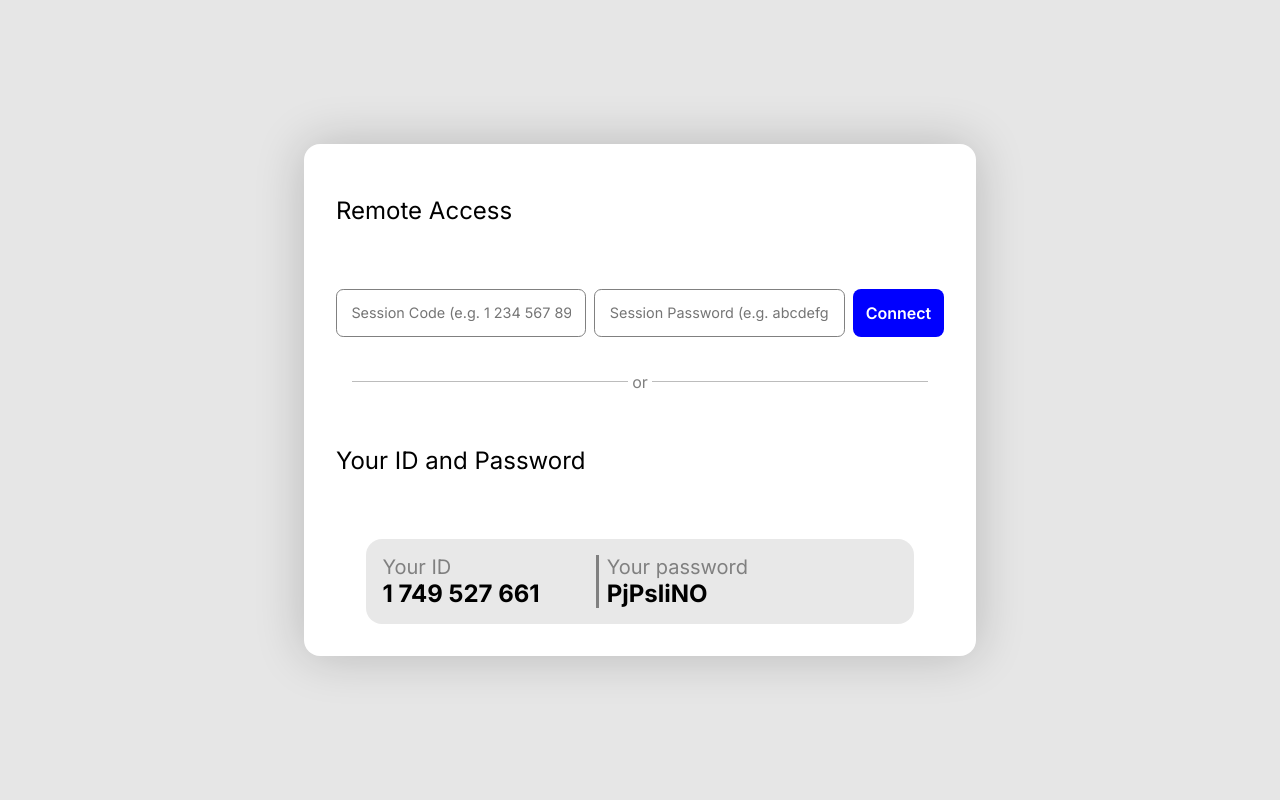
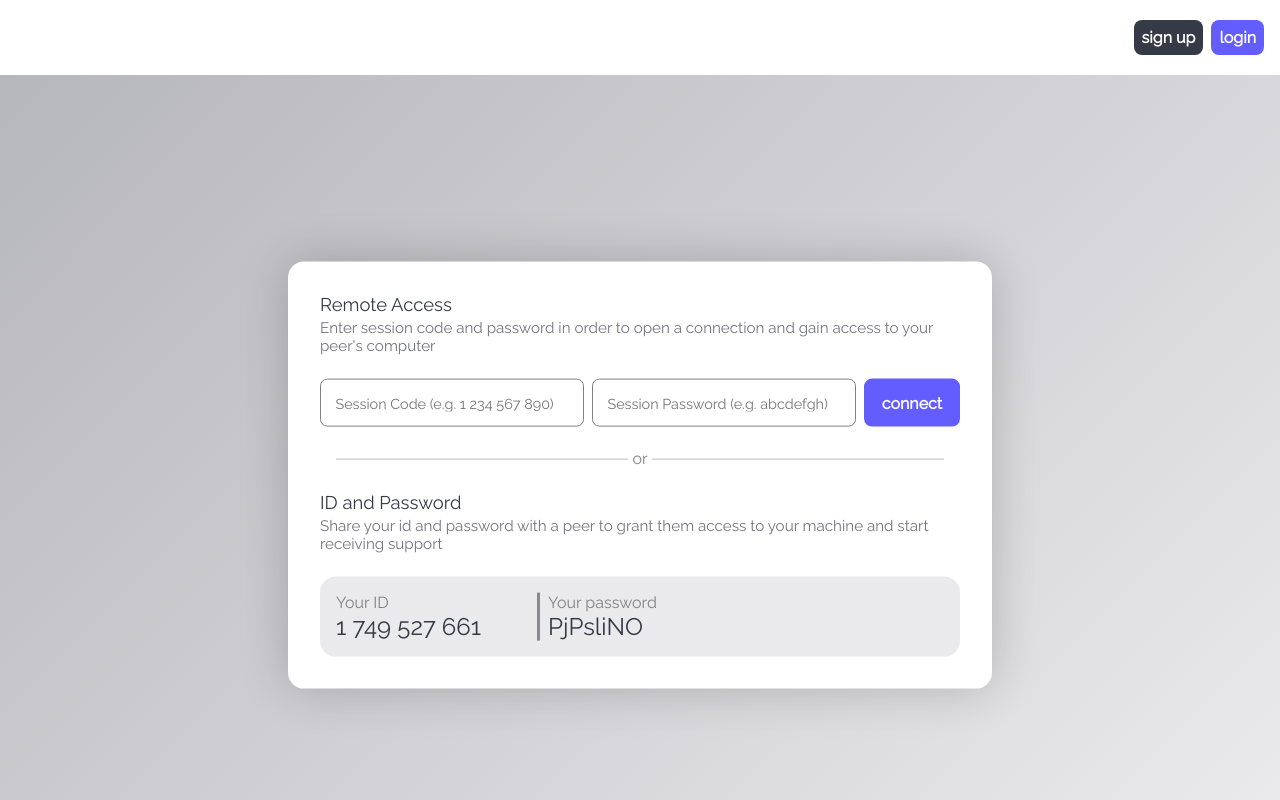
Before and after one commit to DressySaucer/peercast, a React app: page /#/ in a window 1280 px wide. Built offline with nearby package versions, Linux system fonts and the light colour scheme; no server answers.

Commit message:
style: connect page revision

```diff
--- a/src/ui/pages/connect/index.tsx
+++ b/src/ui/pages/connect/index.tsx
@@ -35,8 +35,18 @@ const Connect = () => {
 
     return (
         <div id="connect">
+            <div id="header">
+                <div id="account-container">
+                    <button id="sign-up">sign up</button>
+                    <button id="login">login</button>
+                </div>
+            </div>
             <div id="connect-container">
                 <h2>Remote Access</h2>
+                <p>
+                    Enter session code and password in order to open a
+                    connection and gain access to your peer's computer
+                </p>
                 <form
                     id="connect-form"
                     autoComplete="off"
@@ -57,11 +67,15 @@ const Connect = () => {
                         placeholder="Session Password (e.g. abcdefgh)"
                     />
                     <button id="connect-button" type="submit">
-                        Connect
+                        connect
                     </button>
                 </form>
                 <div id="divider"></div>
-                <h2>Your ID and Password</h2>
+                <h2>ID and Password</h2>
+                <p>
+                    Share your id and password with a peer to grant them access
+                    to your machine and start receiving support
+                </p>
                 <div id="id-box">
                     <div id="connect-id">
                         <h2>Your ID</h2>
--- a/styles/connect.css
+++ b/styles/connect.css
@@ -1,25 +1,64 @@
 body {
-    background: rgb(230, 230, 230);
+    background: linear-gradient(315deg, #eaeaec, #b4b4bb);
     background-size: cover;
 }
 
+h2,
+p {
+    color: #363946;
+}
+
 #connect {
-    display: grid;
-    grid-template-columns: repeat(4, calc(100vw / 4));
-    grid-template-rows: repeat(5, calc(100vh / 5));
+    height: 100vh;
+}
+
+#header {
+    background: white;
+    width: 100vw;
+    height: 75px;
+    display: flex;
+    justify-content: right;
+    align-items: center;
+}
+
+#account-container {
+    width: fit-content;
+    margin-right: 1rem;
+}
+
+#login {
+    display: inline-block;
+    padding: 0.5em;
+    border: none;
+    border-radius: 0.5rem;
+    background: #635dff;
+    color: white;
+    font-weight: 600;
+    font-size: 1rem;
+}
+
+#sign-up {
+    display: inline-block;
+    padding: 0.5em;
+    margin-right: 0.5em;
+    border: none;
+    border-radius: 0.5rem;
+    background: #363946;
+    color: white;
+    font-weight: 600;
+    font-size: 1rem;
 }
 
 #connect-container {
-    grid-column: 2 / -2;
-    grid-row: 2 / -2;
+    position: relative;
+    left: 50%;
+    top: 50%;
+    transform: translate(-50%, -50%);
+    width: 50%;
     background-color: white;
     border-radius: 1rem;
-    margin: -1em;
     padding: 2em;
     box-shadow: 0 0 50px rgba(0, 0, 0, 0.2);
-    display: flex;
-    flex-direction: column;
-    justify-content: space-between;
 }
 
 #connection-selection {
@@ -28,6 +67,7 @@ body {
 
 #connect-form {
     transform-origin: center;
+    margin: 1.5rem 0;
     height: 3em;
     display: flex;
     gap: 0.5em;
@@ -44,12 +84,16 @@ body {
     border-width: 0.1rem;
 }
 
+#connect-input:focus {
+    outline-color: #635dff;
+}
+
 #connect-button {
     width: 15%;
     display: inline-block;
     border: none;
     border-radius: 0.5rem;
-    background: blue;
+    background: #635dff;
     color: white;
     font-weight: 600;
     font-size: 1rem;
@@ -60,6 +104,7 @@ body {
 }
 
 #divider {
+    margin: 2rem 0;
     position: relative;
     height: 0.05em;
     width: calc(100% - 2em);
@@ -81,9 +126,8 @@ body {
 }
 
 #id-box {
-    margin: 0 5%;
     position: relative;
-    background: rgba(210, 210, 210, 0.5);
+    background: #eaeaec;
     padding: 1rem;
     border-radius: 1rem;
     display: flex;
@@ -94,7 +138,7 @@ body {
     margin: 0;
     display: inline-block;
     color: grey;
-    font-size: 1.25rem;
+    font-size: 1rem;
 }
 
 #connect-id {
@@ -103,11 +147,21 @@ body {
 
 #connect-pw {
     padding-left: 0.5rem;
-    border-left: solid grey;
+    border-left: solid #898994;
 }
 
 #id-box p {
     margin: 0;
-    font-weight: bold;
     font-size: 1.5rem;
 }
+
+#connect-container > h2 {
+    margin: 0;
+    font-size: 1.15rem;
+}
+
+#connect-container > p {
+    font-size: 0.95rem;
+    margin: 0.25rem 0 1.5rem;
+    color: #747481;
+}
--- a/styles/index.css
+++ b/styles/index.css
@@ -3,12 +3,13 @@
 @import "remote.css";
 
 @import url("https://fonts.googleapis.com/css2?family=Inter:wght@400;600;700&display=swap");
+@import url("https://fonts.googleapis.com/css2?family=Raleway&display=swap");
 
 body {
     margin: 0;
 }
 
 html * {
-    font-family: Inter;
+    font-family: Raleway;
     font-weight: 400;
 }
```
